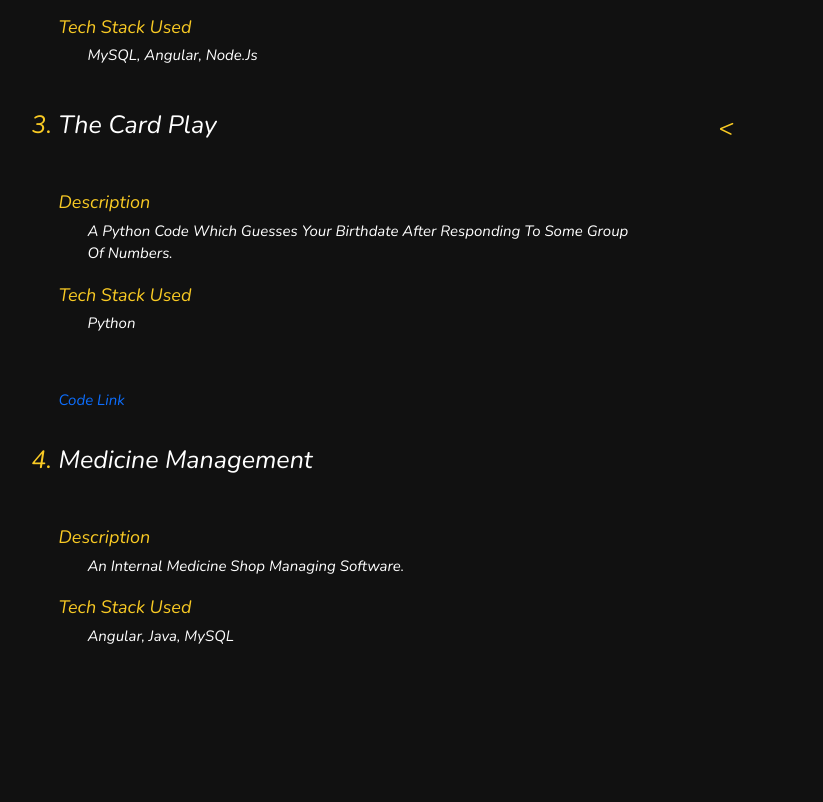
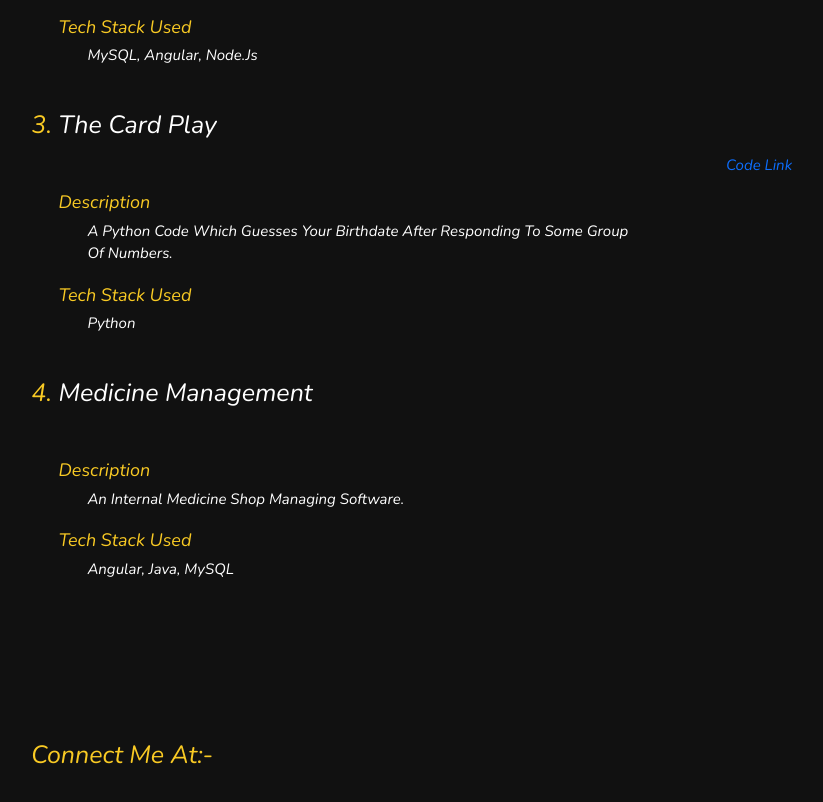
Before and after one commit to Simran2337/Simran2337.github.io, a plain HTML site: page index.html in a window 1280 px wide. Shown: the part 2957-3759 px from the top of the page, without its empty margins (329-1152 px from the left). Drawn offline with nearby package versions, Linux system fonts and the light colour scheme.

Commit message:
bug fixes

```diff
--- a/index.html
+++ b/index.html
@@ -237,7 +237,7 @@
                             <p style="font-size: 1.5rem; color:#fff;margin-left: 5%;">Python</p>
                         </div>
                         <div class="col-md-1"></div>
-                        <<div style="font-size: 1rem; color:#fff;margin-top:5%" class="col-md-3">
+                        <div style="font-size: 1rem; color:#fff;margin-top:5%" class="col-md-3">
                             <a style="text-decoration: none !important; font-size: 1.5rem;"
                                 href="https://github.com/Simran2337/The-Card-Play"> Code link </a><br />
 
```
